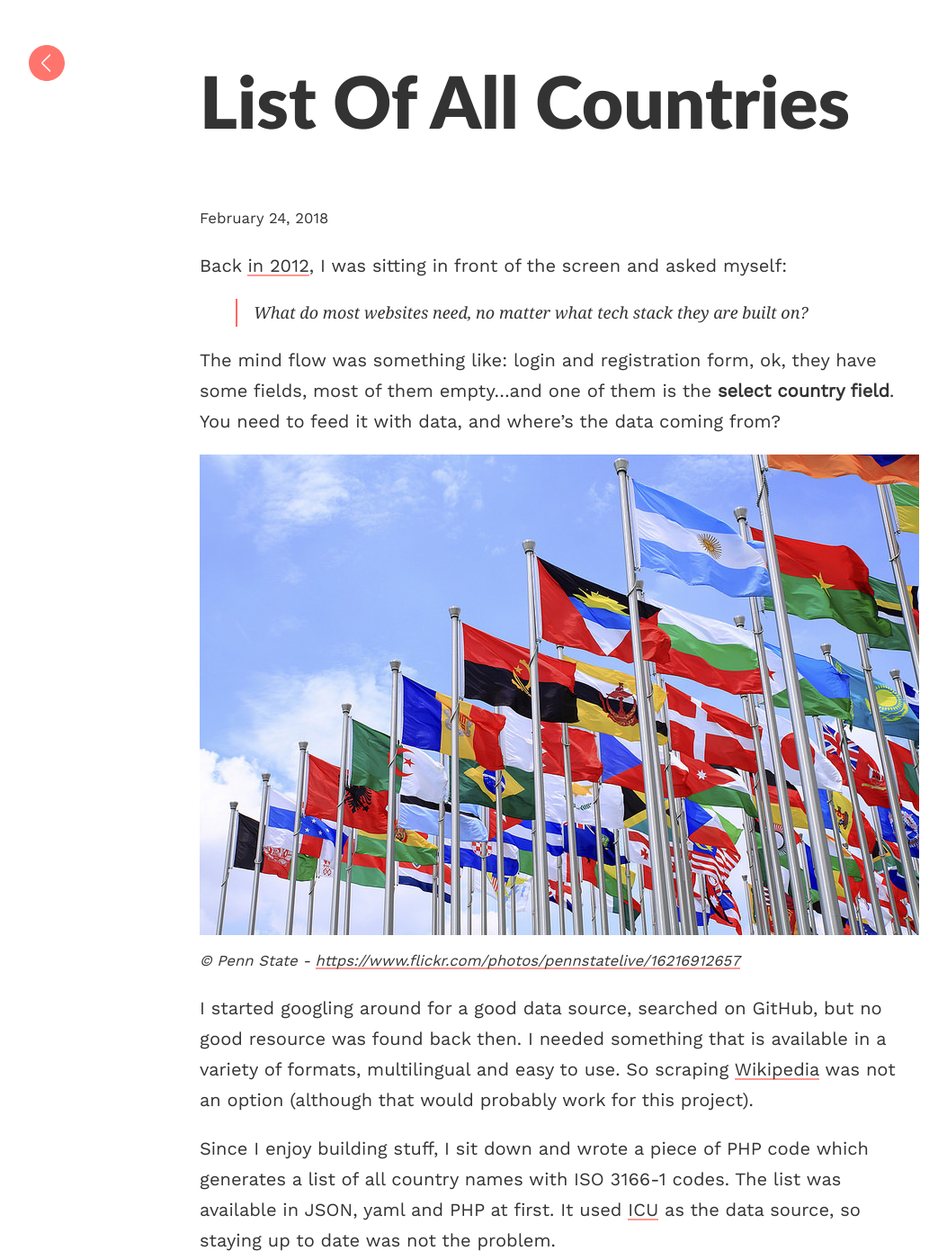
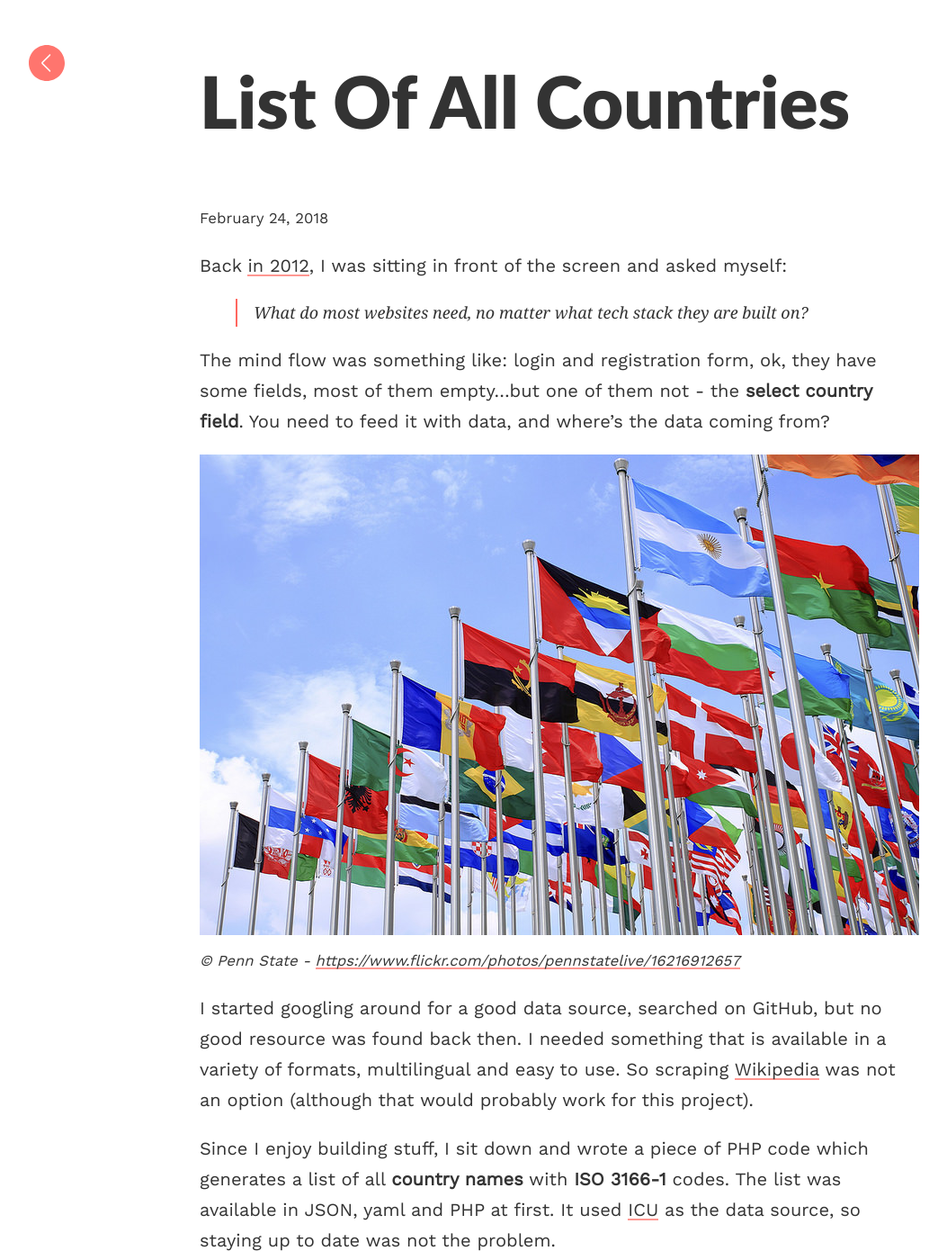
Before and after one commit to sharu725/hagura, a Jekyll site: the page built from _posts/2018-02-24-list-of-all-countries.md, in a window 1280 px wide and 1400 px high. Shown: the whole window at 90% size, without its empty margins (18-1071 px from the left). Built offline with Jekyll 4.4.1, drawn with Linux system fonts in a browser that asks for light colours; comment, search, counter and statistics services are not loaded; some of the changed text lies outside the part shown.

Commit message:
Final touches

```diff
--- a/_posts/2018-02-24-list-of-all-countries.md
+++ b/_posts/2018-02-24-list-of-all-countries.md
@@ -8,7 +8,7 @@ Back [in 2012](https://github.com/umpirsky/country-list/commit/50807f21ab61a3151
 
 > What do most websites need, no matter what tech stack they are built on?
 
-The mind flow was something like: login and registration form, ok, they have some fields, most of them empty...and one of them is the **select country field**. You need to feed it with data, and where's the data coming from?
+The mind flow was something like: login and registration form, ok, they have some fields, most of them empty...but one of them not - the **select country field**. You need to feed it with data, and where's the data coming from?
 
 ![Flags]({{site.baseurl}}/images/posts/2018-02-24-list-of-all-countries/flags.jpg)
 <!--more-->
@@ -16,7 +16,7 @@ The mind flow was something like: login and registration form, ok, they have som
 
 I started googling around for a good data source, searched on GitHub, but no good resource was found back then. I needed something that is available in a variety of formats, multilingual and easy to use. So scraping [Wikipedia](https://en.wikipedia.org/wiki/List_of_sovereign_states) was not an option (although that would probably work for this project).
 
-Since I enjoy building stuff, I sit down and wrote a piece of PHP code which generates a list of all country names with ISO 3166-1 codes. The list was available in JSON, yaml and PHP at first. It used [ICU](http://site.icu-project.org/) as the data source, so staying up to date was not the problem.
+Since I enjoy building stuff, I sit down and wrote a piece of PHP code which generates a list of all **country names** with **ISO 3166-1** codes. The list was available in JSON, yaml and PHP at first. It used [ICU](http://site.icu-project.org/) as the data source, so staying up to date was not the problem.
 
 It was very simple to use, but it was a small weekend project, and I expected nothing. But project grew and got traction, I never thought something so silly as list of countries can be so popular.
 
```
Also changed, not shown: other parts of _posts/2018-02-24-list-of-all-countries.md (+1 -1 lines).
